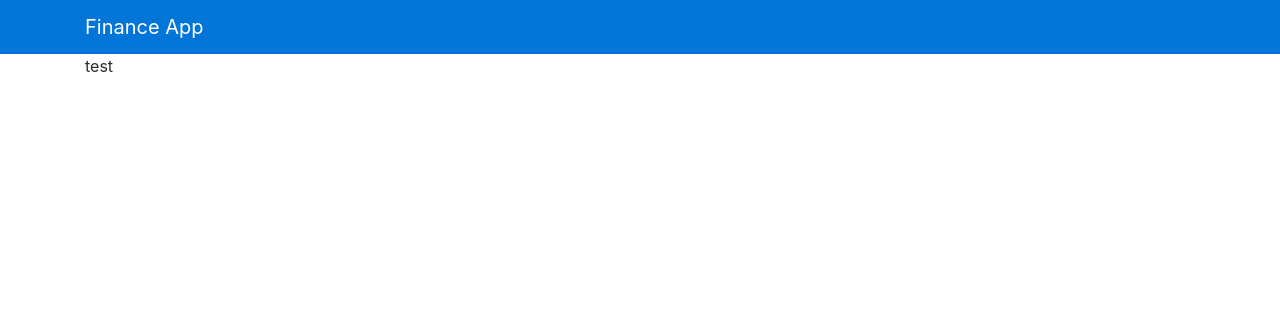
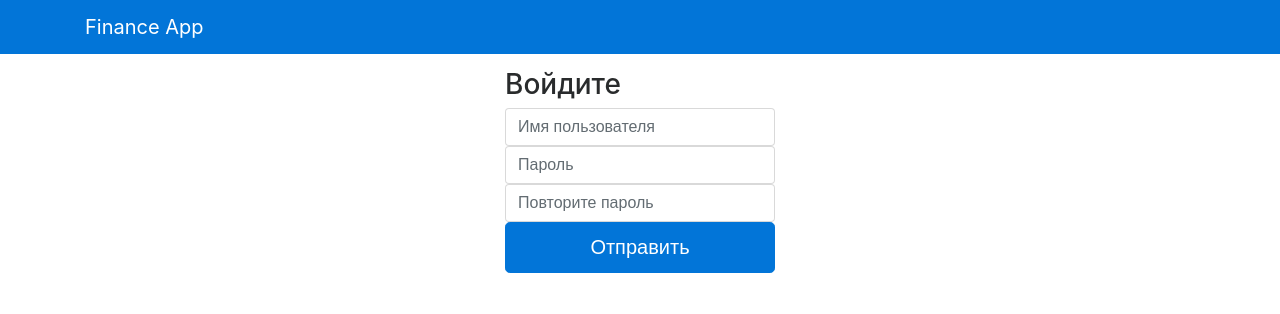
Before and after one commit to balalay12/financeapp, a Django app: template finance/templates/reg.html in a window 1280 px wide. Shown: the top 314 px of the page. Run offline with Django 3.2, Linux system fonts and the light colour scheme; the template is opened without the code that fills it: values that come from a table or form of the project are taken from there, others are empty; some libraries are stand-ins or nearby versions.

Commit message:
registration form and rewrite login form

```diff
--- a/finance/forms.py
+++ b/finance/forms.py
@@ -1,24 +1,16 @@
 # -*- coding: utf-8 -*-
 
-from django import forms
-from django.contrib.auth.models import User
-from django.contrib.auth import authenticate
+from django.contrib.auth.forms import UserCreationForm, AuthenticationForm
 
-class LoginForm(forms.Form):
-    username = forms.CharField(required=True)
-    password = forms.CharField(required=True)
 
-    def clean(self):
-        # cleaned_data = super(LoginForm, self).clean()
-        if not self.errors:
-            user = authenticate(username=self.cleaned_data.get('username'), password=self.cleaned_data.get('password'))
-            if user is None:
-                raise forms.ValidationError('Имя пользователя и пароль не подходят')
-            self.user = user
-        return cleaned_data
+class LoginForm(AuthenticationForm):
+    error_messages = {
+        'invalid_login': "Пожалуйста введите корректные данные пользователя.",
+        'inactive': "Этот пользователь не активен.",
+    }
 
-    def get_user(self):
-        return self.user or None
 
-class RegForm(forms.Form):
-    pass
+class RegForm(UserCreationForm):
+    error_messages = {
+        'password_mismatch': "Пароли не совпадают.",
+    }
--- a/finance/static/css/style.css
+++ b/finance/static/css/style.css
@@ -3,3 +3,9 @@
     padding: 15px;
     margin: 0 auto;
 }
+
+.reg-form {
+    max-width: 300px;
+    padding: 15px;
+    margin: 0 auto;
+}
--- a/finance/templates/reg.html
+++ b/finance/templates/reg.html
@@ -1,5 +1,30 @@
 {% extends 'base.html' %}
 
 {% block content %}
-    test
+    <form class="reg-form" method="POST">
+        {% csrf_token %}
+        <h3>Войдите</h3>
+        <label for="inputName" class="sr-only">Имя пользователя</label>
+        <input id="inputName" name="username" type="text"  class="form-control" placeholder="Имя пользователя" required="">
+        <label for="inputPassword" class="sr-only">Пароль</label>
+        <input id="inputPassword" name="password1" type="password"  class="form-control" placeholder="Пароль" required="">
+        <label for="confirmPassword" class="sr-only">Пароль</label>
+        <input id="confirmPassword" name="password2" type="password"  class="form-control" placeholder="Повторите пароль" required="">
+        <button class="btn btn-lg btn-primary btn-block" type="submit">Отправить</button>
+    </form>
+
+    {% if form.errors %}
+        {% for field in form %}
+            {% for error in field.errors %}
+                <div class="alert alert-danger">
+                    <strong>{{ error|escape }}</strong>
+                </div>
+            {% endfor %}
+        {% endfor %}
+        {% for error in form.non_field_errors %}
+            <div class="alert alert-danger">
+                <strong>{{ error|escape }}</strong>
+            </div>
+        {% endfor %}
+    {% endif %}
 {% endblock %}
--- a/finance/urls.py
+++ b/finance/urls.py
@@ -4,5 +4,6 @@ from . import views
 
 urlpatterns = [
     url(r'^$', TemplateView.as_view(template_name='index.html')),
-    url(r'^login/$', views.UserLogin.as_view(), name='login')
+    url(r'^login/$', views.UserLogin.as_view(), name='login'),
+    url(r'^registration/$', views.UserRegistration.as_view(), name='registration')
 ]
--- a/static/css/style.css
+++ /dev/null
@@ -1,5 +0,0 @@
-.login-form {
-    max-width: 300px;
-    padding: 15px;
-    margin: 0 auto;
-}
```
Also changed, not shown: finance/views.py (+7 -1 lines), 1 other file.
